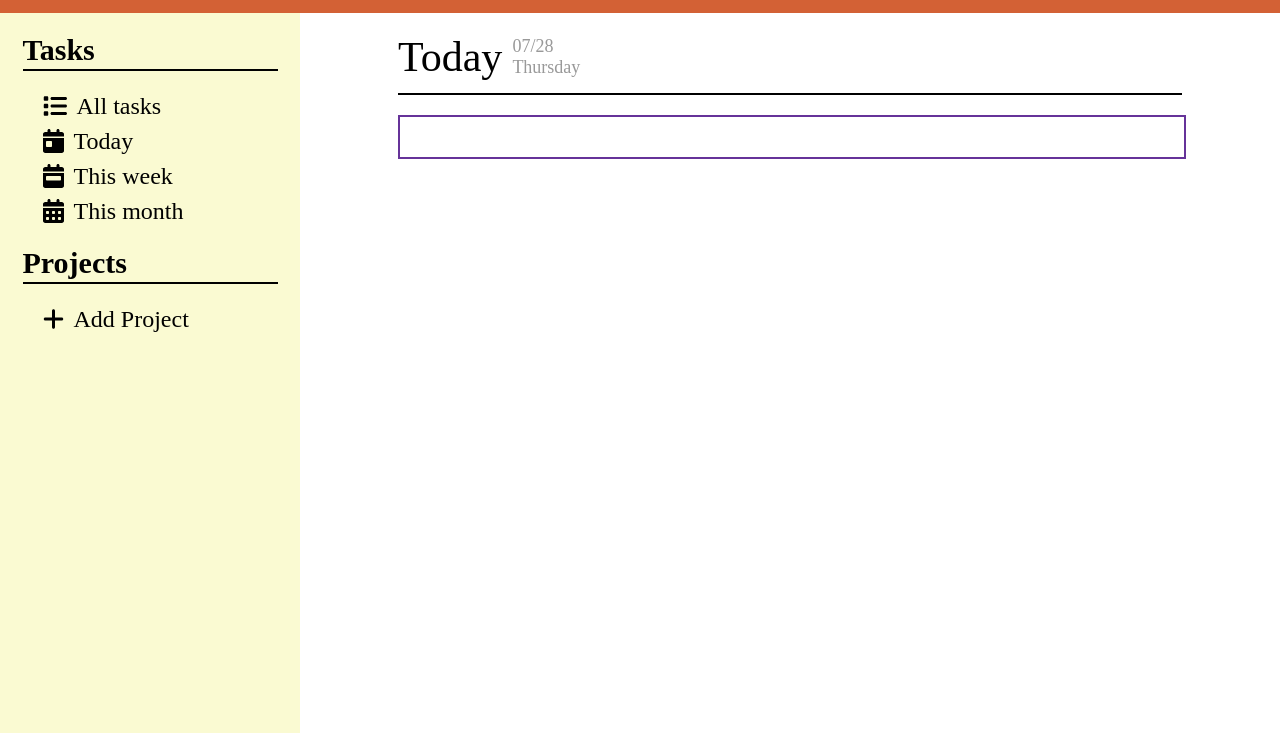
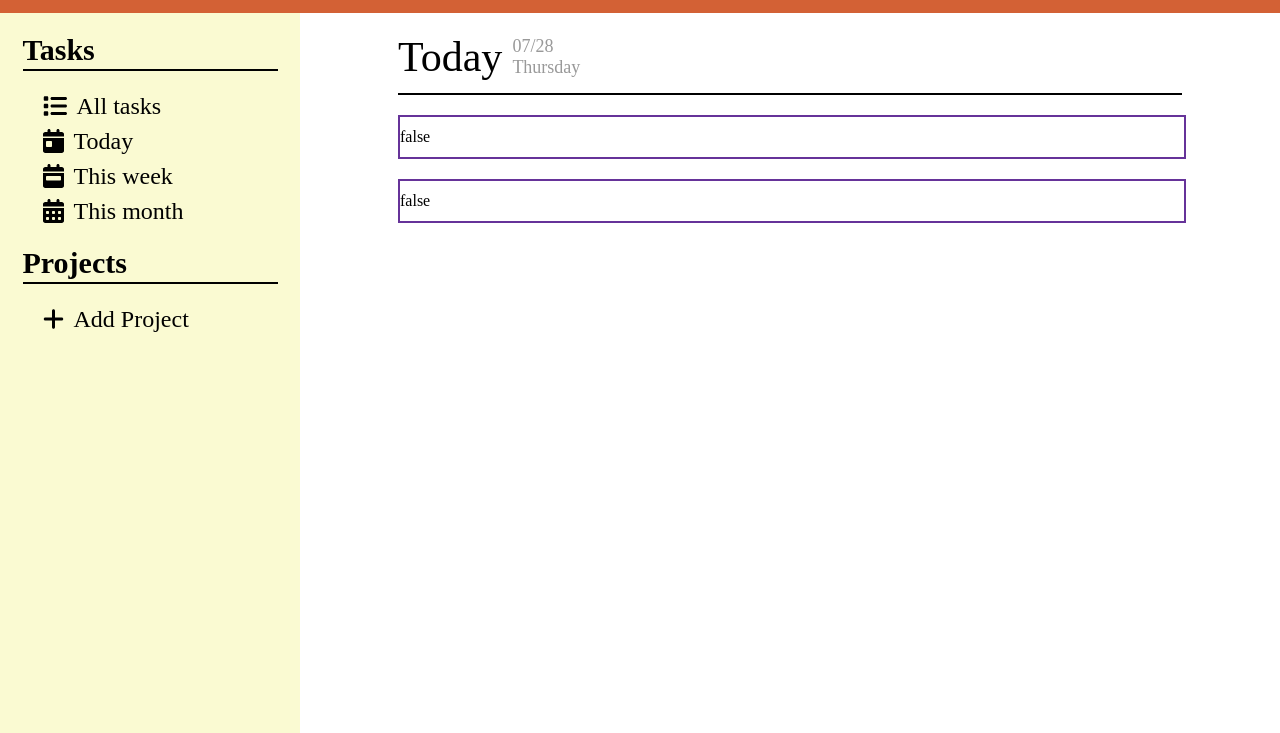
Before and after one commit to yrnisus/To-Do-List, a website built with webpack: page dist/index.html in a window 1280 px wide. Shown: the part 67-800 px from the top of the page. Built offline with nearby package versions, Linux system fonts and the light colour scheme.

Commit message:
populating task list from task.js

```diff
--- a/src/content.js
+++ b/src/content.js
@@ -1,5 +1,5 @@
 import {format} from 'date-fns'
-import Task from './task.js';
+import {Task, populateTaskList, taskArray} from './task.js';
 // import { format, formatDistance, formatRelative, subDays } from 'date-fns'
 
 
@@ -13,7 +13,7 @@ export default function content() {
     contentWrapper.classList.add('content-wrapper');
 
     contentWrapper.appendChild(createContentHeading());
-    contentWrapper.appendChild(createTasksList());
+    contentWrapper.appendChild(populateTaskList());
 
     contentContainer.appendChild(contentWrapper);
     return contentContainer;
@@ -34,10 +34,10 @@ function createContentHeading() {
     dateWrapper.classList.add('date-wrapper');
 
     const dayText = document.createElement('div');
-    dayText.innerHTML+= format(new Date(), 'eeee');
+    dayText.innerHTML += format(new Date(), 'eeee');
 
     const dayDate = document.createElement('div');
-    dayDate.innerHTML+= format(new Date(), 'MM/dd');
+    dayDate.innerHTML += format(new Date(), 'MM/dd');
 
     dateWrapper.appendChild(dayDate);
     dateWrapper.appendChild(dayText);
@@ -48,18 +48,3 @@ function createContentHeading() {
 
     return contentHeadingWrapper;
 }
-
-function createTasksList() {
-    const tasksList = document.createElement('div');
-    tasksList.classList.add('tasks-list');
-
-    const task = document.createElement('div');
-    task.classList.add('task');
-    tasksList.appendChild(task);
-
-    return tasksList;
-}
-
-
-const testTask = new Task("Garbage", "Take out the trash", new Date(), "Urgent", false);
-console.log(testTask.getTitle());
--- /dev/null
+++ b/src/project.js
@@ -0,0 +1,6 @@
+import {format} from 'date-fns'
+import Task from './task.js';
+
+//A Project is just a list way to filter Tasks
+//An list of a tasks
+//Should just be an array of tasks?
--- a/src/style.css
+++ b/src/style.css
@@ -172,4 +172,5 @@ ul {
     width: 100%;
     display: flex;
     border: 2px solid rebeccapurple;
+    align-items: center;
 }
--- a/src/task.js
+++ b/src/task.js
@@ -3,7 +3,7 @@ import { format } from 'date-fns'
 //Title, Description, Date, Completed Status, priority
 //searchable tags would be cool
 
-export default class Task {
+class Task {
     //private variabes
     #title;
     #description;
@@ -25,3 +25,34 @@ export default class Task {
         getPriority = () => this.#priority;
         getCompleted = () => this.#completed;
 }
+
+const testTask = new Task("Garbage1", "Take out the trash", new Date(), "Urgent", false);
+const taskArray = [testTask, createAddTaskBtn()];
+//should always be at the end of task list
+
+function createAddTaskBtn() {
+    const addTaskBtn = document.createElement('div');
+    addTaskBtn.classList.add('task', 'add-task-btn');
+    addTaskBtn.innerHTML+="Add task";
+    return addTaskBtn;
+}
+
+function populateTaskList() {
+    const tasksList = document.createElement('div');
+    tasksList.classList.add('tasks-list');
+    //Circle(Completed) Name Description Date Priority Edit
+    for (let i = 0; i < taskArray.length; i++) {
+        const task = document.createElement('div');
+        task.classList.add('task');
+        task.innerHTML= `${taskArray[0].getCompleted()}`;
+        tasksList.appendChild(task);
+    }
+
+    return tasksList;
+
+}
+
+
+
+
+export { Task, populateTaskList, taskArray };
```
Also changed, not shown: src/localstorage.js (added).
